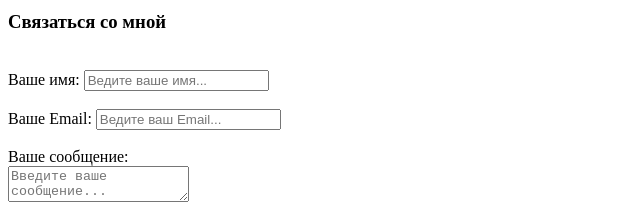
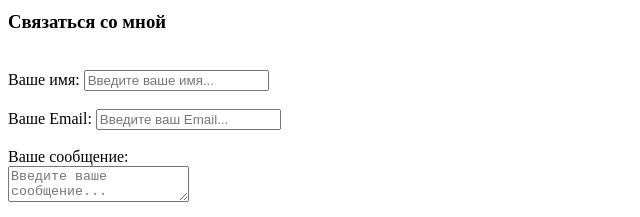
Before and after one commit to IliaKeyb/cv, a plain HTML site: page index.html in a window 1280 px wide. Shown: the part 933-1150 px from the top of the page, 0-640 px from the left. Drawn offline with Linux system fonts and the light colour scheme.

Commit message:
Update index.html

```diff
--- a/index.html
+++ b/index.html
@@ -100,12 +100,12 @@
     <br>
     <form action="/">
         <label for="name">Ваше имя:</label>
-        <input type="text" placeholder="Ведите ваше имя..." id="name">
+        <input type="text" placeholder="Введите ваше имя..." id="name">
         <br>
         <br>
 
         <label for="Email">Ваше Email:</label>
-        <input type="text" placeholder="Ведите ваш Email..." id="Email">
+        <input type="text" placeholder="Введите ваш Email..." id="Email">
         <br>
         <br>
 
```
